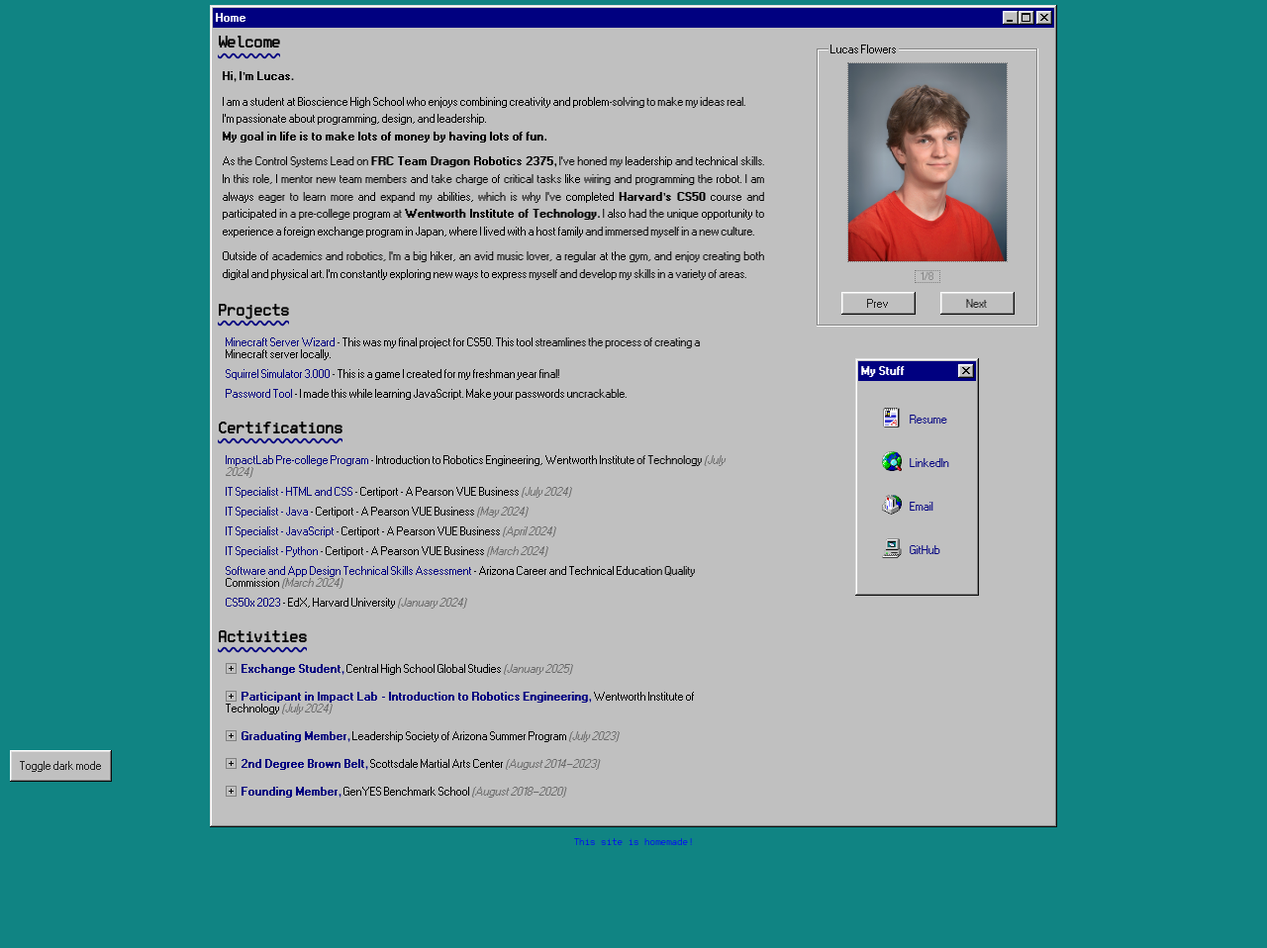
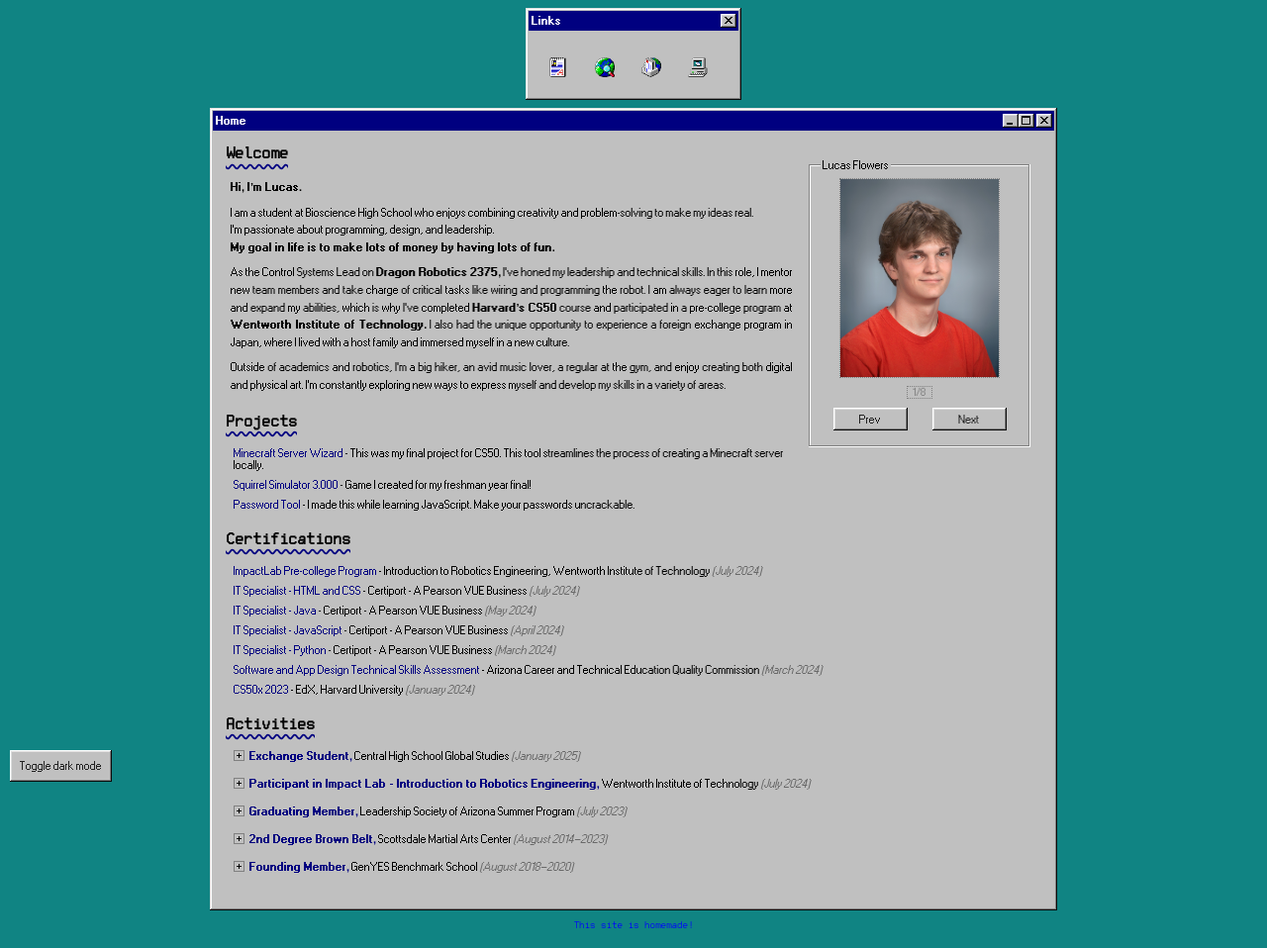
Before and after one commit to lflowers01/lflowers01.github.io, a website built with Vite: page src/index.html in a window 1280 px wide. Shown: the whole page at 99% size. Before the commit the page ends 874 px from the top, so only its background shows below. Built offline with nearby package versions, Linux system fonts and the light colour scheme.

Commit message:
revert format

```diff
--- a/package.json
+++ b/package.json
@@ -7,7 +7,8 @@
     "test": "echo \"Error: no test specified\" && exit 1",
     "dev": "vite",
     "build": "vite build",
-    "serve": "vite preview"
+    "serve": "vite preview",
+    "preview": "vite preview"
   },
   "keywords": [],
   "author": "",
@@ -21,9 +22,8 @@
   },
   "dependencies": {
     "98.css": "^0.1.20",
-    "preview": "^0.1.3",
     "rollup": "^4.37.0",
     "sharp": "^0.33.5",
-    "vite": "^5.4.0"
+    "vite": "^5.4.16"
   }
 }
--- a/src/index.html
+++ b/src/index.html
@@ -3,22 +3,34 @@
   <head>
     <meta charset="UTF-8" />
     <meta name="viewport" content="width=device-width, initial-scale=1.0" />
-    <link rel="icon" type="image/gif" href="./assets/favicon-export.gif" />
+    <link rel="icon" type="image/gif" href="assets/favicon-export.gif" />
     <link rel="stylesheet" href="https://unpkg.com/98.css" />
-    <link rel="stylesheet" href="./scss/index.scss" />
+    <link rel="stylesheet" href="scss/index.scss" />
     <title>[ Lucas Flowers ]</title>
-    <script type="module" src="/js/dark-mode.js"></script>
-    <link rel="preload" as="image" href="./assets/headshot.jpg" />
-    <link rel="preload" as="image" href="./assets/carousel/jobs.JPG" />
-    <link rel="preload" as="image" href="./assets/carousel/browns-peak.png" />
-    <link rel="preload" as="image" href="./assets/carousel/himeji-castle.jpg" />
-    <link rel="preload" as="image" href="./assets/carousel/kyoto.JPG" />
-    <link rel="preload" as="image" href="./assets/carousel/WIT.jpg" />
-    <link rel="preload" as="image" href="./assets/carousel/robotics-wit.png" />
-    <link rel="preload" as="image" href="./assets/carousel/i-love-me.jpg" />
   </head>
   <body>
+    <div id="header">
 
+
+      <div id="external-links" class="window">
+        <div class="title-bar">
+          <div class="title-bar-text">Links</div>
+          <div class="title-bar-controls">
+            <button aria-label="Close"></button>
+          </div>
+        </div>
+        <div class="window-body">
+          <div>
+            <ul>
+              <li><a href="resume.pdf" target="_blank"><img class="icon" src="assets/icons/resume.png" alt="Resume"></a></li>
+              <li><a href="https://www.linkedin.com/in/lucas-flowers-57109a288/" target="_blank"><img class="icon" src="assets/icons/linkedin.png" alt="LinkedIn"></a></li>
+              <li><a href="mailto:contact@lucasflowers.net" target="_blank"><img class="icon" src="assets/icons/email.png" alt="Email"></a></li>
+              <li><a href="https://github.com/lflowers01" target="_blank"><img class="icon" src="assets/icons/github.png" alt="GitHub"></a></li>
+            </ul>
+          </div>
+        </div>
+      </div>
+    </div>
 
     <div id="container" class="window">
       <div class="title-bar">
@@ -29,28 +41,34 @@
           <button aria-label="Close"></button>
         </div>
       </div>
-      <div class="wrapper layout-grid">
-        <div class="text-body">
+      <div class="window-body">
+        <div class="wrapper">
+            {{> carousel}}
           <h2>Welcome</h2>
           <p>
             <strong>Hi, I’m Lucas.</strong></sub></p><p>
 I am a student at Bioscience High School who enjoys combining creativity and problem-solving to make my ideas real.<br>I’m passionate about programming, design, and leadership. <br><strong>My goal in life is to make lots of money by having lots of fun.</strong>
 </p><p>
-            As the Control Systems Lead on <strong>FRC Team Dragon Robotics 2375,</strong> I’ve honed my leadership and technical skills. In this role, I mentor new team members and take charge of critical tasks like wiring and programming the robot. I am always eager to learn more and expand my abilities, which is why I’ve completed <strong>Harvard’s CS50</strong> course and participated in a pre-college program at <strong>Wentworth Institute of Technology.</strong> I also had the unique opportunity to experience a foreign exchange program in Japan, where I lived with a host family and immersed myself in a new culture.
+As the Control Systems Lead on <strong>Dragon Robotics 2375,</strong> I’ve honed my leadership and technical skills. In this role, I mentor new team members and take charge of critical tasks like wiring and programming the robot. I am always eager to learn more and expand my abilities, which is why I’ve completed <strong>Harvard’s CS50</strong> course and participated in a pre-college program at <strong>Wentworth Institute of Technology.</strong> I also had the unique opportunity to experience a foreign exchange program in Japan, where I lived with a host family and immersed myself in a new culture.
 </p><p>
 Outside of academics and robotics, I’m a big hiker, an avid music lover, a regular at the gym, and enjoy creating both digital and physical art. I’m constantly exploring new ways to express myself and develop my skills in a variety of areas.
           </p>
+
           <br>
           <h2>Projects</h2>
+
 <ul>
   <ul>
   <li><a target="_blank" href="https://github.com/lflowers01/mc-server-wizard">Minecraft Server Wizard</a> - This was my final project for CS50. This tool streamlines the process of creating a Minecraft server locally.</li>
-              <li><a target="_blank" href="game.html">Squirrel Simulator 3.000</a> - This is a game I created for my freshman year final!</li>
+  <li><a target="_blank" href="game.html">Squirrel Simulator 3.000</a> - Game I created for my freshman year final!</li>
   <li><a href="#">Password Tool</a> - I made this while learning JavaScript. Make your passwords uncrackable.</li>
 </ul>
 </ul>
           <h2>Certifications</h2>
+
         <p>
+
+
                                <ul>
                   <li><a target="_blank" href="https://www.linkedin.com/in/lucas-flowers-57109a288/details/certifications/1724803173881/single-media-viewer/?type=DOCUMENT&profileId=ACoAAEXHn6UBXiqxiCERVzmRuM5x2PE-IG02sds">ImpactLab Pre-college Program</a> - Introduction to Robotics Engineering, Wentworth Institute of Technology <i>(July 2024)</i></li>
                   <li><a target="_blank" href="https://www.credly.com/badges/ae6dd1cd-df0c-4fd9-9269-125325af2376/public_url">IT Specialist - HTML and CSS</a> - Certiport - A Pearson VUE Business <i>(July 2024)</i></li>
@@ -60,7 +78,9 @@
                   <li><a target="_blank" href="https://www.linkedin.com/in/lucas-flowers-57109a288/details/certifications/1723329144841/single-media-viewer/?type=DOCUMENT&profileId=ACoAAEXHn6UBXiqxiCERVzmRuM5x2PE-IG02sds">Software and App Design Technical Skills Assessment</a> - Arizona Career and Technical Education Quality Commission <i>(March 2024)</i></li>
                   <li><a target="_blank" href="https://courses.edx.org/certificates/3bdb5b4ba43440309eec218949db361d">CS50x 2023</a> - EdX, Harvard University <i>(January 2024)</i></li>
                 </ul>
+
         </p>
+
         <h2>Activities</h2>
         <ul >
             <li>
@@ -113,31 +133,12 @@
               </details>
             </li>
           </ul>
-        </div>
-        <div class="carousel-container">
-          {{> carousel}}
-        </div>
-        <div id="external-links" class="window">
-          <div class="title-bar">
-            <div class="title-bar-text">My Stuff</div>
-            <div class="title-bar-controls">
-              <button aria-label="Close"></button>
-            </div>
-          </div>
-          <div class="window-body">
-            <div>
-              <ul>
-                <li><a href="resume.pdf" target="_blank"><img class="icon" src="assets/icons/resume.png" alt="">Resume</a></li>
-                <li><a href="https://www.linkedin.com/in/lucas-flowers-57109a288/" target="_blank"><img class="icon" src="assets/icons/linkedin.png" alt="">LinkedIn</a></li>
-                <li><a href="mailto:contact@lucasflowers.net" target="_blank"><img class="icon" src="assets/icons/email.png" alt="">Email</a></li>
-                <li><a href="https://github.com/lflowers01" target="_blank"><img class="icon" src="assets/icons/github.png" alt="">GitHub</a></li>
-              </ul>
+
         </div>
       </div>
     </div>
-      </div>
-    </div>
-    <footer><a href="https://github.com/lflowers01/lflowers01.github.io" target="_blank">This site is homemade!</a></footer>
+    <footer><a  href="https://github.com/lflowers01/lflowers01.github.io" target="_blank">This site is homemade!</a></footer>
     <button id="dark-mode-toggle" aria-label="Toggle Dark Mode">Toggle dark mode</button>
   </body>
+  <script src="js/dark-mode.js"></script>
 </html>
--- a/src/scss/_carousel.scss
+++ b/src/scss/_carousel.scss
@@ -1,3 +1,5 @@
+
+
 .carousel-image {
   height: 200px;
   display: none; /* Hide all images initially */
@@ -17,7 +19,6 @@
 button.prev {
   left: 10px;
 }
-
 button.next {
   right: 10px;
 }
@@ -30,15 +31,21 @@ button.next {
 }
 
 .image-carousel {
-  float: right;
-  margin: 1rem;
+    float:right;
+    margin: 1rem;
 }
-
 .carousel-controls {
   display: flex;
   flex-direction: column;
   align-items: center; /* Center items horizontally */
   margin-top: 10px;
+}
+
+.carousel-buttons {
+  display: flex;
+  width: 200px;
+  justify-content: space-around;
+  margin-bottom: 5px; /* Add spacing between buttons and counter */
 }
 
 .carousel-counter {
@@ -48,3 +55,20 @@ button.next {
   outline: 1px dotted gray;
   padding: 0px 5px;
 }
+@media only screen and (max-width: 660px) {
+  .wrapper {
+    display: flex;
+    flex-direction: column; // Stack elements vertically
+    align-items: center; // Center the carousel and text
+  }
+
+  .carousel {
+    margin-top: 20px; // Add spacing between the text and the carousel
+    width: 100%; // Ensure the carousel takes up the full width
+  }
+
+  h1,
+  h2 {
+    text-align: center; // Center-align the text for better appearance
+  }
+}
--- a/src/scss/_global.scss
+++ b/src/scss/_global.scss
@@ -0,0 +1,157 @@
+$background: #008080;
+$body-color: #c0c0c0;
+$main-color: #7107af;
+$main-color-dk: #441261;
+$accent-1: #b5e61d;
+$accent-2: #eb53d3;
+$content-spacing: 5px;
+$background-img: url("https://sadhost.neocities.org/images/borders/bg-test-green.png");
+$banner: url("/sadgrl/assets/images/full-banner-new.png");
+$titleBars: url("/sadgrl/assets/images/tiny-bar-2.png");
+$text-color: black;
+$link-color: var($accent-1);
+$border: 1px solid black;
+$arrows: url("/sadgrl/assets/images/arrow.png");
+html {
+    background-color: red !important;
+}
+html,
+body {
+  margin: 0;
+  box-sizing: border-box;
+  font-family: "FreePixel";
+}
+
+body {
+  background-image: $background-img;
+  color: $text-color;
+  background: $background;
+  background-attachment: fixed;
+}
+.topbar {
+  background-image: $banner;
+  height: 150px;
+  margin-bottom: $content-spacing;
+  border: $border;
+}
+#container,
+.topbar img {
+  max-width: 850px;
+  margin: 0 auto;
+}
+#container a {
+  color: $link-color;
+}
+.topbar img {
+  image-rendering: pixelated;
+  image-rendering: -moz-crisp-edges;
+  image-rendering: crisp-edges;
+}
+
+#container {
+  border-top: none;
+}
+
+#flex {
+  display: flex;
+  max-width: 850px;
+}
+
+aside {
+  width: 30%;
+  margin-left: $content-spacing;
+  border-left: $border;
+  background-color: $background;
+}
+
+.title,
+.sidebar-title {
+  background-image: $titleBars;
+  font-weight: bold;
+  border: $border;
+  font-size: 20px;
+}
+
+main {
+  width: 74%;
+  background-color: $body-color;
+}
+nav {
+  position: sticky;
+  top: 20px;
+}
+nav ul {
+  list-style-image: $arrows;
+  margin-left: 0;
+  padding-left: 30px;
+}
+nav ul li a {
+  color: $accent-1;
+}
+.content {
+  padding: 25px;
+}
+
+footer {
+  border: $border;
+  height: 25px;
+  margin-top: $content-spacing;
+  background-image: $titleBars;
+  text-align: center;
+}
+/* button styles */
+button {
+  background-image: $titleBars;
+  border: $border;
+  color: white;
+  margin-bottom: 10px;
+}
+th {
+  color: $accent-2;
+}
+#linkNum {
+  color: $accent-2;
+  font-weight: bold;
+}
+h2 {
+  color: $accent-2;
+}
+#themeDiv {
+  position: sticky;
+  top: 550px;
+}
+
+@media only screen and (max-width: 640px) {
+  nav ul {
+    list-style-image: none;
+    list-style-type: none;
+  }
+  #flex {
+    flex-wrap: wrap;
+  }
+  main {
+    width: 100%;
+    order: 2;
+  }
+  aside {
+    display: block;
+    width: 100%;
+    order: 1;
+    margin-left: 0;
+  }
+  nav ul {
+    display: flex;
+    flex-wrap: wrap;
+  }
+  nav ul li {
+    padding-right: 10px;
+  }
+  nav ul > ul {
+    display: none;
+  }
+}
+@media only screen and (max-height: 640px) {
+  nav ul > ul {
+    display: none;
+  }
+}
--- a/src/scss/index.scss
+++ b/src/scss/index.scss
@@ -2,7 +2,7 @@
 
 $link-color: navy;
 $heading-color: black;
-$x-margin: 5px;
+$x-margin: 8px;
 
 .window-body {
   overflow: auto !important;
@@ -48,25 +48,8 @@ h2 {
   padding-left: 5px;
 }
 
-.wrapper.layout-grid {
-  display: grid;
-  grid-template-columns: 2fr 1fr; // Two columns: left (text) and right (carousel + links)
-  grid-template-rows: auto 1fr; // Two rows for the right column
-  gap: 1rem;
-  align-items: start; // Align items in the grid to the top
-}
+p {
 
-.text-body {
-  grid-column: 1 / 2; // Full left column
-  grid-row: 1 / 3; // Spans both rows
-}
-
-.carousel-container {
-  grid-column: 2 / 3; // Right column
-  grid-row: 1 / 2; // First row
-}
-
-p {
   padding-left: 5px;
   width: fit-content;
   line-height: 1.6;
@@ -74,35 +57,6 @@ p {
   margin-top: 0.5rem;
   text-align: justify;
   text-justify: inter-word;
-}
-
-#external-links {
-  margin-left: 5px; // Remove margin: auto
-  display: flex;
-  flex-direction: column; // Stack items vertically
-
-  * a {
-    position: relative;
-    display: inline-block;
-    padding-right: 3px;
-  }
-
-  * ul {
-    padding: 0;
-    list-style: none;
-
-    li {
-      display: block; // Ensure items are stacked vertically
-      padding: 0.25rem 0; // Add spacing between items
-    }
-  }
-
-  grid-column: 2 / 3; // Right column
-  grid-row: 2 / 3; // Second row
-  align-self: start; // Ensure it sticks to the top of its grid section
-  justify-self: center; // Center horizontally within its grid section
-  margin: 0; // Remove all margins to ensure proper alignment
-  width: fit-content; // Adjust width to fit content
 }
 
 #active {
@@ -119,7 +73,7 @@ body {
   margin: auto;
   width: fit-content;
   background-color: #108483;
-  color: black;
+color: black;
   &.dark-mode {
     background-image: url("../assets/background.gif");
     background-attachment: fixed;
@@ -158,6 +112,26 @@ fieldset {
   width: min-content;
 }
 
+#external-links {
+  margin-left: 5px;
+
+  * a {
+    position: relative;
+    display: inline-block;
+    padding-right: 3px;
+  }
+
+  * ul {
+    padding: 0;
+    padding-right: 0.5rem;
+    list-style: none;
+    li {
+      float: left;
+      padding: 0rem 0.25rem 0.25rem 0.25rem;
+    }
+  }
+}
+
 .icon {
   width: 1.25rem;
   vertical-align: middle;
@@ -165,14 +139,11 @@ fieldset {
 }
 
 #header {
-  display: flex;
-  justify-content: center;
-  align-items: center; // Ensure vertical alignment if needed
-  width: max-content;
-  position: sticky;
-  top: 0;
+  justify-content: center; /* Center children horizontally */
+  display: flex; /* Ensure flexbox layout */
+  align-items: center;
   background-color: transparent;
-
+  margin-top: $x-margin;
   & .window-body button {
     margin: 0rem 0.5rem;
   }
@@ -180,14 +151,12 @@ fieldset {
   @media only screen and (max-width: 670px) {
     grid-auto-flow: row;
     grid-auto-columns: fit-content(100%);
-
     justify-content: center;
   }
 
   *#nav,
   #external-links {
-    justify-content: center;
-
+    margin: auto; /* Center horizontally */
     max-width: fit-content;
     min-width: min-content;
   }
@@ -195,8 +164,10 @@ fieldset {
 
 #container {
   max-width: 850px;
-  width: calc(100% - calc($x-margin * 3));
+  width: calc(100% - calc($x-margin * 2.75));
   margin-top: $x-margin;
+  margin-left: $x-margin;
+  max-resolution: $x-margin;
 
   * ul {
     padding: 0;
@@ -224,8 +195,8 @@ fieldset {
 }
 
 .window {
-  margin: 0 5px;
-  margin-top: 5px;
+  margin: 0 $x-margin;
+  margin-top: $x-margin;
 
   body.dark-mode & {
     background: black;
@@ -296,7 +267,9 @@ details ul li {
     list-style-type: '– '; /* Change bullet point to '-' */
 }
 
-summary {
+
+
+summary{
     padding-bottom: 0.5rem;
     strong {
         color: $link-color;
@@ -313,7 +286,6 @@ i {
         color: gray;
     }
 }
-
 ul details summary {
     list-style: none; /* Remove default browser styles */
     display: inline-block; /* Ensure proper alignment */
@@ -332,7 +304,8 @@ ul details:not([open]) > summary::before {
 
 ul details > summary::before {
     background-color: transparent;
-    border: 1px solid grey;
+    border:
+  1px solid grey;
     content: "+";
     display: block;
     float: left;
@@ -342,17 +315,4 @@ ul details > summary::before {
     padding-left: 1px;
     text-align: center;
     width: 8px;
-}
-
-@media only screen and (max-width: 660px) {
-  .wrapper {
-    display: flex;
-    flex-direction: column; // Stack elements vertically
-    align-items: center; // Center the carousel and text
   }
-
-  h1,
-  h2 {
-    text-align: center; // Center-align the text for better appearance
-  }
-}
```
Also changed, not shown: 2 other files. Lines whose indentation alone changed are shown as unchanged.
